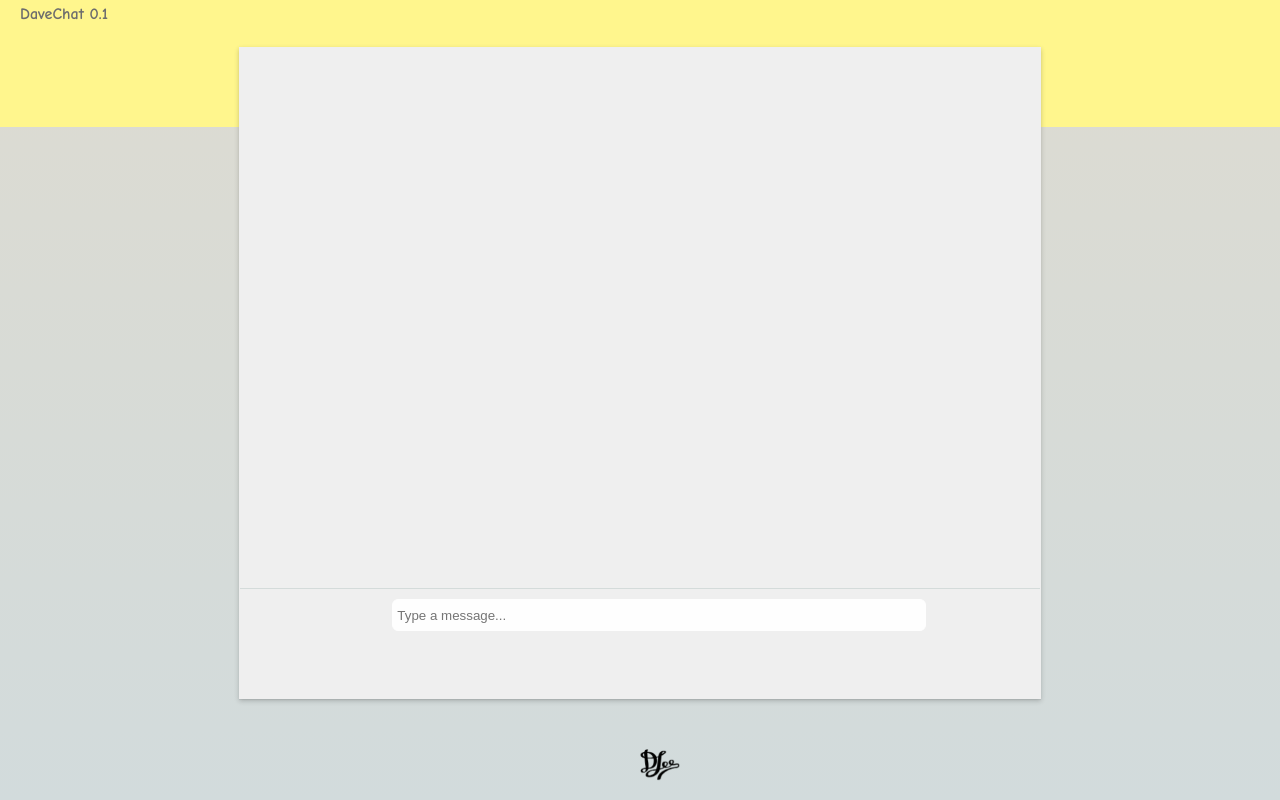
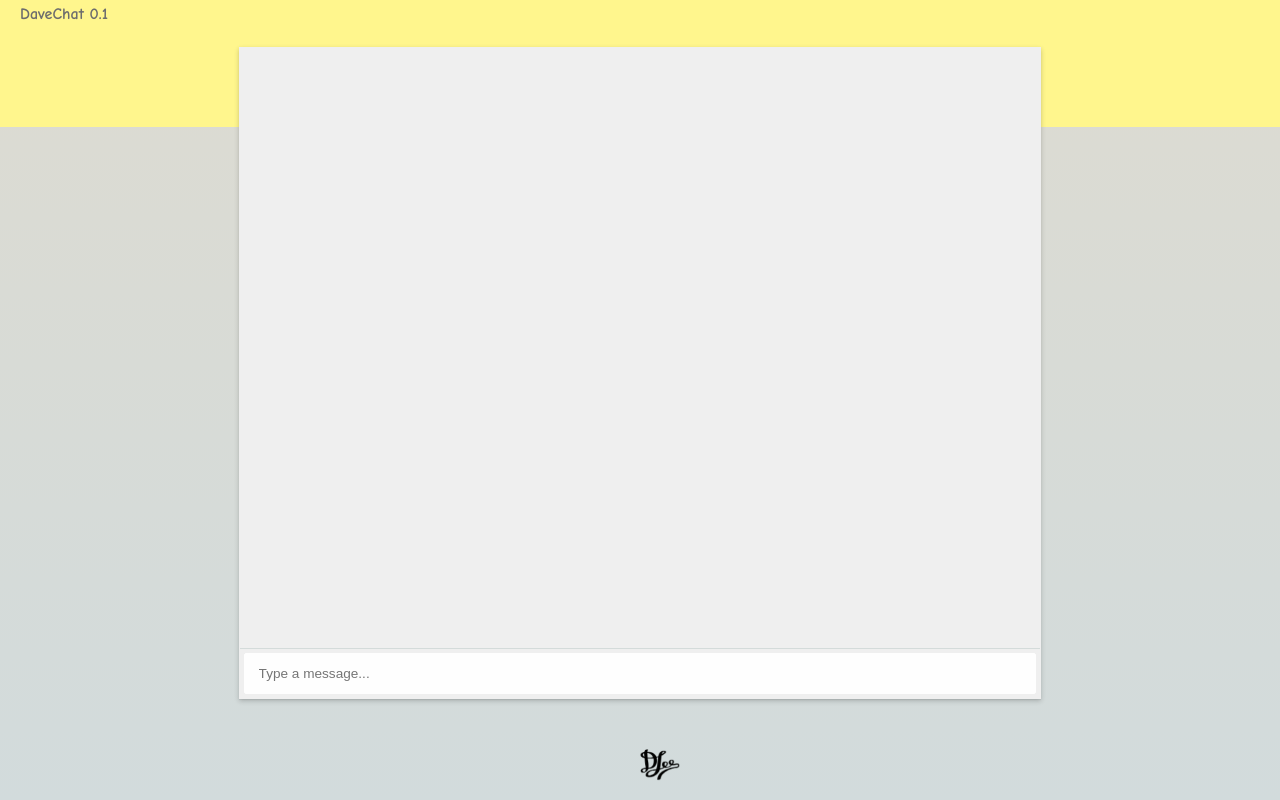
Before and after one commit to davelee/DaveChat, a website: page public/index.html in a window 1280 px wide. Drawn offline with Linux system fonts and the light colour scheme; no server answers; files whose address does not match are found by name.

Commit message:
style enhancement for text input field in chatbox

```diff
--- a/public/css/style.css
+++ b/public/css/style.css
@@ -73,23 +73,23 @@ ul {
 }
 
 #messageBox {
-	height: 10%;
-	position: relative;
+	position: absolute;
 	bottom: 0;
-	padding: 10px;
+	left:0;
+	right: 0;
+	padding: 4px;
 	color: black;
 	border-top: 1px solid #d4dbda;
-	padding-left: 3em;
 }
 
 #messageInput {
-  height: 2.4em;
-  border-radius: 6px;
-  width: 40em;
-  max-width: 80%;
+	font-size: 13.6px;
+	height: 3em;
+  width: 100%;
+  border-radius: 2px;
   border: 1px solid #fefefe;
   background: #fefefe;
-  padding: 4px;
+  padding: 1em;
 }
 
 #titleWrapper {
```
